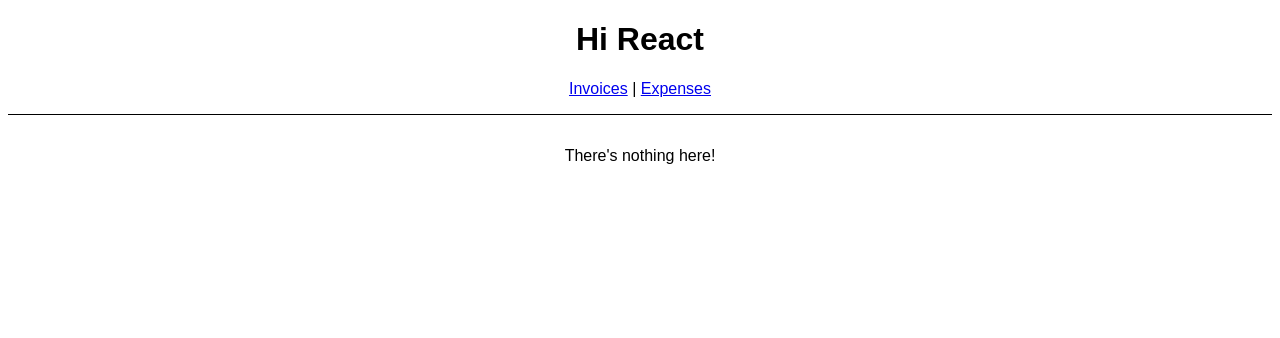
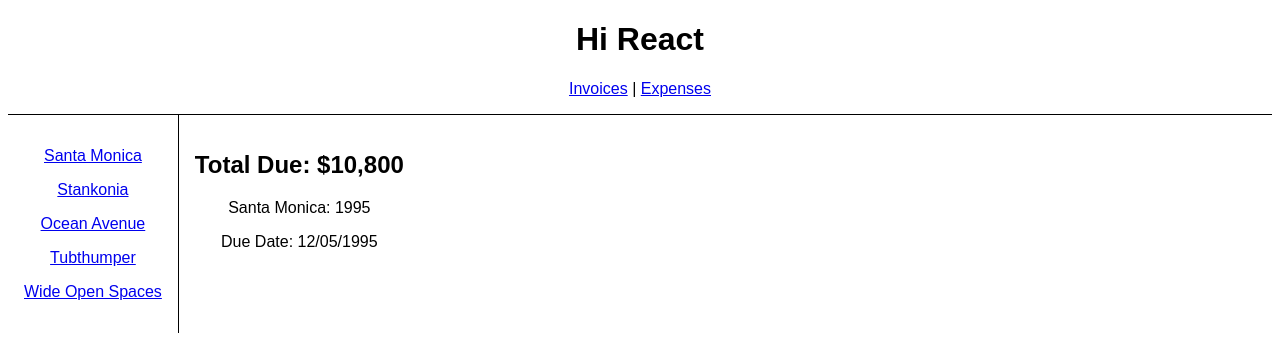
Before and after one commit to tonybengue/React-router-bases, a React (Vite) app: page /invoices/1995 in a window 1280 px wide. Shown: the top 338 px of the page. Built offline with nearby package versions, Linux system fonts and the light colour scheme.

Commit message:
Read url parameters

```diff
--- a/src/datas.js
+++ b/src/datas.js
@@ -29,8 +29,14 @@
     amount: "$4,600",
     due: "01/27/1998"
   }
-];
+]
 
 export function getInvoices() {
-  return invoices;
+  return invoices
 }
+
+export function getInvoice(number) {
+  return invoices.find(
+    (invoice) => invoice.number === number
+  )
+}
--- a/src/index.jsx
+++ b/src/index.jsx
@@ -5,6 +5,7 @@
 import App from "./App";
 import Expenses from "./pages/Expenses"
 import Invoices from "./pages/Invoices"
+import Invoice from "./pages/Invoice"
 
 const rootElement = document.getElementById("root")
 const root = createRoot(rootElement)
@@ -14,7 +15,9 @@
     <Routes>
       <Route path="/" element={<App />}>
         <Route path="expenses" element={<Expenses />} />
-        <Route path="invoices" element={<Invoices />} />
+        <Route path="invoices" element={<Invoices />}>
+          <Route path=":invoiceId" element={<Invoice />} />
+        </Route>
         <Route
           path="*"
           element={
--- /dev/null
+++ b/src/pages/Invoice.jsx
@@ -0,0 +1,16 @@
+import { useParams } from "react-router-dom"
+import { getInvoice } from "../datas"
+
+export default function Invoice() {
+  let params = useParams()
+  let invoice = getInvoice(parseInt(params.invoiceId, 10))
+  return (
+    <main style={{ padding: "1rem" }}>
+      <h2>Total Due: {invoice.amount}</h2>
+      <p>
+        {invoice.name}: {invoice.number}
+      </p>
+      <p>Due Date: {invoice.due}</p>
+    </main>
+  )
+}
--- a/src/pages/Invoices.jsx
+++ b/src/pages/Invoices.jsx
@@ -1,12 +1,17 @@
-import { Link } from "react-router-dom";
+import { Link, Outlet } from "react-router-dom"
 import { getInvoices } from "../datas";
 
 export default function Invoices() {
   let invoices = getInvoices()
 
   return (
-    <main style={{ padding: "1rem 0" }}>
-      <h2>Invoices</h2>
+    <div style={{ display: "flex" }}>
+      <nav
+        style={{
+          borderRight: "solid 1px",
+          padding: "1rem",
+        }}
+      >
         {invoices.map((invoice) => (
           <Link
             style={{ display: "block", margin: "1rem 0" }}
@@ -16,6 +21,8 @@
             {invoice.name}
           </Link>
         ))}
-    </main>
+      </nav>
+      <Outlet />
+    </div>
   );
 }
```
Lines whose indentation alone changed are shown as unchanged.
